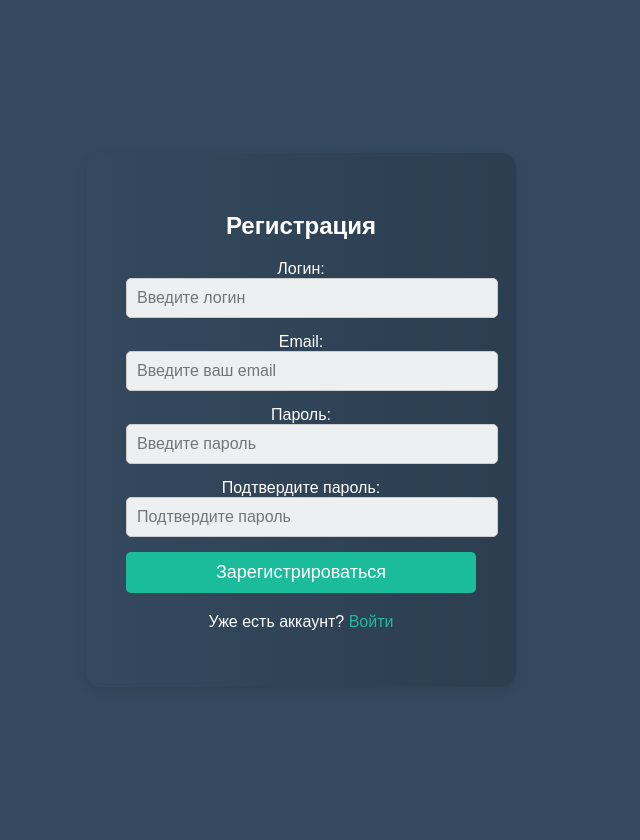
After one commit to M4y0nEzzz/VKR_web-service, a Django app: page /login/register/ in a window 1280 px wide. The commit adds this page. Shown: the whole page, without its empty margins (339-979 px from the left). Run offline with Django 5.2, Linux system fonts and the light colour scheme.

Commit message:
update UI

```diff
--- a/events/urls.py
+++ b/events/urls.py
@@ -1,7 +1,10 @@
 from django.urls import path
 from . import views
+from django.contrib.auth import views as auth_views
 
 urlpatterns = [
     path('events/ui/', views.events_ui, name='events_ui'),
     path('events/export/', views.export_selected_events, name='export_selected_events'),
+    path('create/', views.create_event, name='create_event'),
+    path('logout/', auth_views.LogoutView.as_view(), name='logout'),
 ]
--- a/mplan/settings.py
+++ b/mplan/settings.py
@@ -109,9 +109,13 @@ AUTH_PASSWORD_VALIDATORS = [
 ]
 
 
-# Media
+# URLs
 MEDIA_URL = "/media/"
 MEDIA_ROOT = BASE_DIR / "media"
+LOGIN_URL = '/login/'
+LOGOUT_REDIRECT_URL = '/login/login'
+LOGIN_REDIRECT_URL = '/events/ui/'
+
 
 
 # Internationalization
--- a/mplan/urls.py
+++ b/mplan/urls.py
@@ -1,7 +1,10 @@
 from django.contrib import admin
 from django.urls import path, include
+from django.contrib.auth import views as auth_views
 
 urlpatterns = [
     path('admin/', admin.site.urls),
     path('', include('events.urls')),
+    path('login/', include('users.urls')),
+    path('logout/', auth_views.LogoutView.as_view(), name='logout'),
 ]
--- a/templates/base.html
+++ b/templates/base.html
@@ -169,6 +169,9 @@
 <body>
     <div class="container">
         {% block content %}
+            {% if user.is_authenticated %}
+                <a href="{% url 'create_event' %}">Добавить мероприятие</a>
+            {% endif %}
         {% endblock %}
     </div>
 </body>
--- /dev/null
+++ b/users/templates/users/register.html
@@ -0,0 +1,113 @@
+{% extends 'base.html' %}
+
+{% block content %}
+  <div class="register-container">
+    <div class="register-box">
+      <h2>Регистрация</h2>
+      <form method="POST" action="{% url 'register' %}">
+        {% csrf_token %}
+        <div class="input-group">
+          <label for="username">Логин:</label>
+          <input type="text" id="username" name="username" required placeholder="Введите логин">
+        </div>
+        <div class="input-group">
+          <label for="email">Email:</label>
+          <input type="email" id="email" name="email" required placeholder="Введите ваш email">
+        </div>
+        <div class="input-group">
+          <label for="password">Пароль:</label>
+          <input type="password" id="password" name="password" required placeholder="Введите пароль">
+        </div>
+        <div class="input-group">
+          <label for="confirm_password">Подтвердите пароль:</label>
+          <input type="password" id="confirm_password" name="confirm_password" required placeholder="Подтвердите пароль">
+        </div>
+        <button type="submit" class="btn">Зарегистрироваться</button>
+      </form>
+      <p class="login-link">Уже есть аккаунт? <a href="{% url 'login' %}">Войти</a></p>
+    </div>
+  </div>
+
+<style>
+  body {
+  font-family: 'Arial', sans-serif;
+  background-color: #34495e;
+  display: flex;
+  justify-content: center;
+  align-items: center;
+  height: 100vh;
+  margin: 0;
+}
+
+.register-container {
+  display: flex;
+  justify-content: center;
+  align-items: center;
+  flex-direction: column;
+}
+
+.register-box {
+  background: linear-gradient(to right, #34495e, #2c3e50);
+  padding: 40px;
+  border-radius: 15px;
+  width: 350px;
+  box-shadow: 0 4px 10px rgba(0, 0, 0, 0.1);
+  color: white;
+  text-align: center;
+}
+
+.register-box h2 {
+  margin-bottom: 20px;
+  font-size: 24px;
+}
+
+.input-group {
+  margin-bottom: 15px;
+}
+
+.input-group label {
+  font-size: 16px;
+  margin-bottom: 5px;
+}
+
+.input-group input {
+  width: 100%;
+  padding: 10px;
+  border: 1px solid #ccc;
+  border-radius: 5px;
+  font-size: 16px;
+  color: #2c3e50;
+  background: #ecf0f1;
+}
+
+.btn {
+  width: 100%;
+  padding: 10px;
+  background-color: #1abc9c;
+  border: none;
+  border-radius: 5px;
+  color: white;
+  font-size: 18px;
+  cursor: pointer;
+}
+
+.btn:hover {
+  background-color: #16a085;
+}
+
+.login-link {
+  margin-top: 20px;
+  font-size: 16px;
+}
+
+.login-link a {
+  color: #1abc9c;
+  text-decoration: none;
+}
+
+.login-link a:hover {
+  text-decoration: underline;
+}
+
+</style>
+{% endblock %}
--- /dev/null
+++ b/users/urls.py
@@ -0,0 +1,9 @@
+from django.urls import path
+from . import views
+from django.contrib.auth import views as auth_views
+
+urlpatterns = [
+    path('login/', views.login_view, name='login'),
+    path('logout/', auth_views.LogoutView.as_view(), name='logout'),
+    path('register/', views.register_view, name='register'),
+]
--- a/users/views.py
+++ b/users/views.py
@@ -1,32 +1,32 @@
+from django.shortcuts import render, redirect
+from django.contrib.auth.forms import UserCreationForm
 from django.contrib.auth import authenticate, login
-from django.shortcuts import render, redirect
 from django.contrib import messages
 
 
-def home(request):
-    return render(request, "home.html")
+def register_view(request):
+    if request.method == 'POST':
+        form = UserCreationForm(request.POST)
+        if form.is_valid():
+            form.save()
+            messages.success(request, 'Аккаунт успешно создан!')
+            return redirect('login')  # Перенаправляем на страницу входа
+        else:
+            messages.error(request, 'Ошибка при регистрации. Попробуйте снова.')
+    else:
+        form = UserCreationForm()
+
+    return render(request, 'users/register.html', {'form': form})
 
 
-def ldap_login(request):
-    if request.method == "POST":
-        username = request.POST.get("username", "").strip()
-        password = request.POST.get("password", "")
-
-        if not username or not password:
-            messages.error(request, "Введите имя пользователя и пароль.")
-            return render(request, "login.html")
-
+def login_view(request):
+    if request.method == 'POST':
+        username = request.POST['username']
+        password = request.POST['password']
         user = authenticate(request, username=username, password=password)
-
         if user is not None:
             login(request, user)
-            messages.success(
-                request,
-                "Вы успешно вошли. Данные синхронизированы с LDAP (заглушка)."
-            )
-            return redirect("home")
+            return redirect('events_ui')
         else:
-            messages.error(request, "Неверное имя пользователя или пароль.")
-            return render(request, "login.html")
-
-    return render(request, "login.html")
+            messages.error(request, 'Неверный логин или пароль')
+    return render(request, 'users/login.html')
```
Also changed, not shown: events/forms.py (added, +12 -0 lines), events/templates/events/create_event.html (added, +13 -0 lines), events/templates/events/eventsUI.html (+17 -1 lines), events/views.py (+74 -26 lines), users/templates/profile.html (deleted, +0 -13 lines), users/templates/users/login.html (added, +105 -0 lines), users/templates/home.html (added), users/templates/login.html (added).
